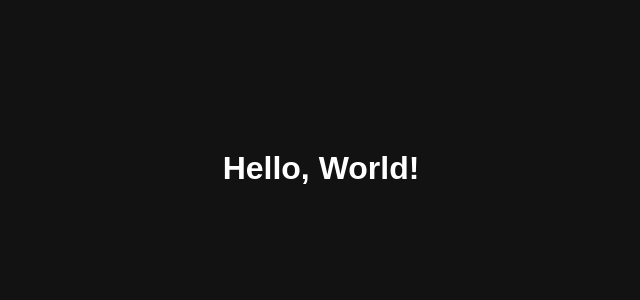
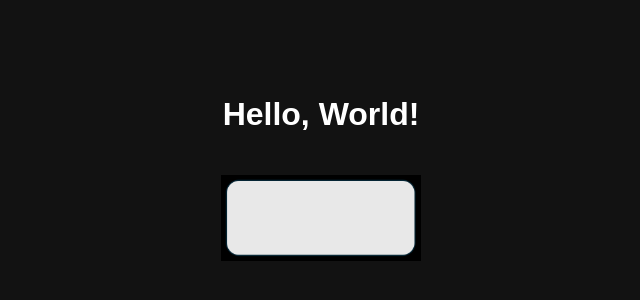
Before and after one commit to BeTheBee/game, a plain HTML site: page index.html in a window 1280 px wide. Shown: the part 232-532 px from the top of the page, without its empty margins (319-959 px from the left). Drawn offline with Linux system fonts and the light colour scheme.

Commit message:
Add files via upload

```diff
--- a/index.html
+++ b/index.html
@@ -9,14 +9,20 @@
       color: #ffffff;
       font-family: sans-serif;
       display: flex;
+      flex-direction: column;
       align-items: center;
       justify-content: center;
       height: 100vh;
       margin: 0;
     }
+    img {
+      max-width: 200px; /* adjust size as needed */
+      margin-top: 20px;
+    }
   </style>
 </head>
 <body>
   <h1>Hello, World!</h1>
+  <img src="assets/player_1.png" alt="Player 1" />
 </body>
 </html>
```
Also changed, not shown: assets/player_1.png (added).
